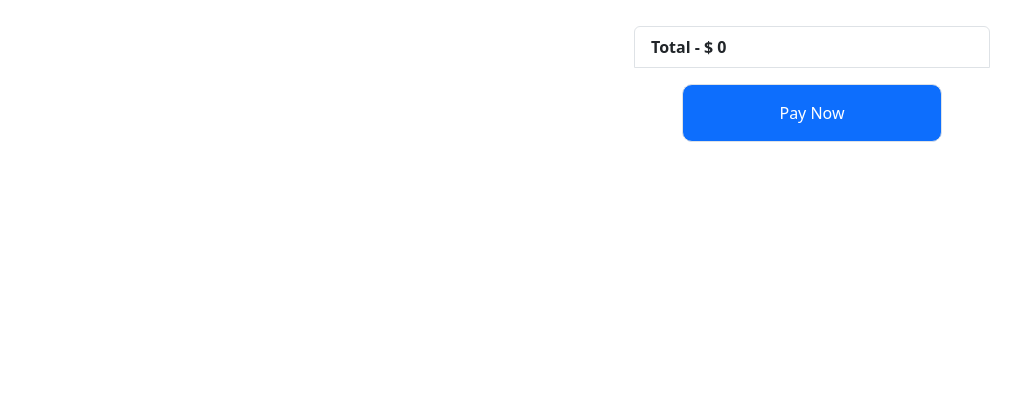
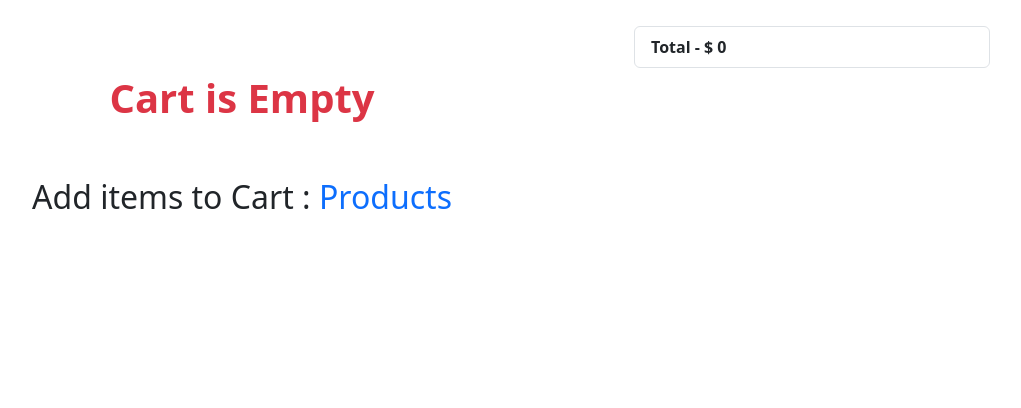
Before and after one commit to visheshgupta620/E-Commerce, a Node server app: page /user/cart in a window 1280 px wide. Shown: the part 62-470 px from the top of the page, without its empty margins (208-1229 px from the left). Run offline with Node 20, Linux system fonts and the light colour scheme; the visitor is signed in with stand-in values (Sample User, id 1); some libraries are stand-ins or nearby versions.

Commit message:
new-commit

```diff
--- a/ECommerce/public/js/payment.js
+++ b/ECommerce/public/js/payment.js
@@ -14,11 +14,10 @@ async function makeOrder(amount) {                 //jitni bhi ajax (axios etc)
             url: `/order`,
             headers: { 'X-Requested-With': 'XMLHttpRequest' }
         });
-
         console.log(res.data.order.amount);
 
         const options = {
-            "key":keyres.data.keyid, // Enter the Key ID generated from the Dashboard
+            "key": keyres.data.keyid, // Enter the Key ID generated from the Dashboard
             "amount": res.data.order.amount, // Amount is in currency subunits. Default currency is INR. Hence, 50000 refers to 50000 paise
             "currency": "INR",
             "name": "Ecommerce Corp",
--- a/ECommerce/views/cart/index.ejs
+++ b/ECommerce/views/cart/index.ejs
@@ -3,6 +3,18 @@
   <section>
     <div class="row">
       <div class="col-lg-8">
+        <% if (cart.length==0) { %>
+          <div class="d-flex flex-column align-items-center mt-5">
+          <h1 class="fw-bold text-danger">Cart is Empty</h1>
+          <br><br>
+          <h2>Add items to Cart : <a class="text-decoration-none" href="/products">Products </a></h2>
+          <br><br>
+        </div>
+
+
+
+          <% } else{ %>
+
             <% for( let item of cart ) { %>
               <div class="card mb-3" style="max-width: 500px;">
                 <div class="row g-0">
@@ -38,6 +50,8 @@
                 </div>
               </div>
               <% } %>
+                <% } %>
+
       </div>
 
       <div class="col-lg-4">
@@ -52,7 +66,12 @@
 
               <li class="list-group-item "> <span class="fw-bold">Total - <span id="amount-display">$ <%= totalbill %>
                   </span></span></li>
-              <button id="buy-btn" class="bg-primary text-white p-3 border border-none m-5 mt-3" style="border-radius: 10px;">Pay Now</button>
+
+              <% if (cart.length!==0) { %>
+                <button id="buy-btn" class="bg-primary text-white p-3 border border-none m-5 mt-3"
+                  style="border-radius: 10px;">Pay Now</button>
+                <% } %>
+
         </ul>
       </div>
     </div>
```
Also changed, not shown: ECommerce/routes/api/paymentapi.js (+14 -14 lines). Lines whose indentation alone changed are shown as unchanged.
